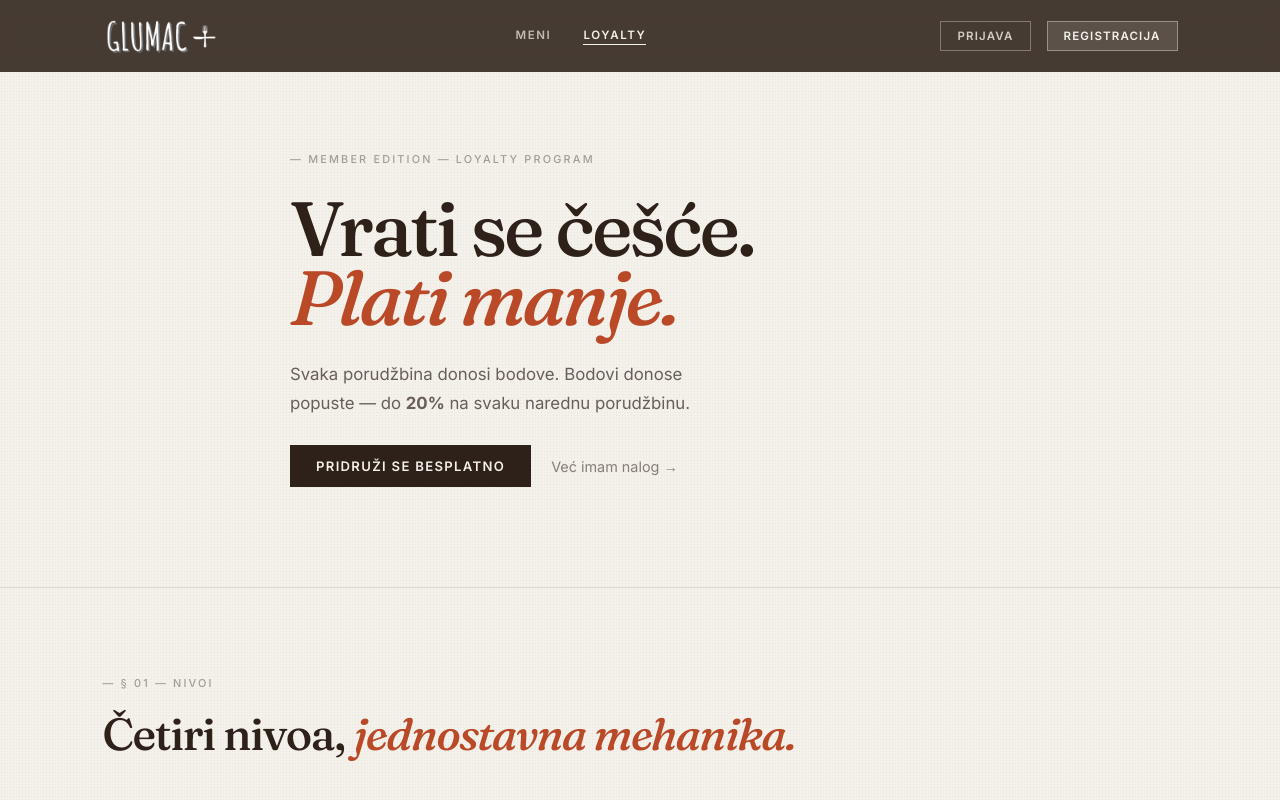
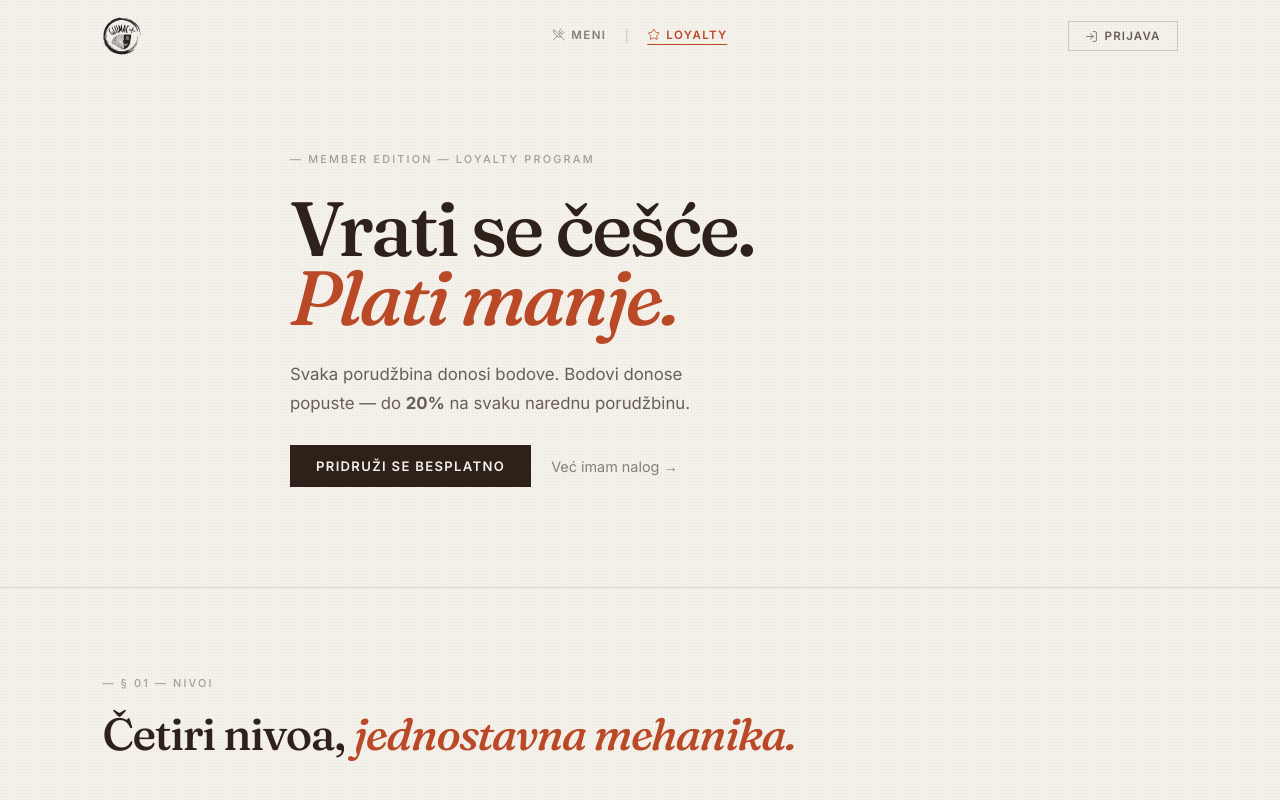
Before and after one commit to dukanx/GLUMAC-PLUS, a React (Vite) app in the folder frontend/: page /loyalty in a window 1280 px wide. Shown: the top 800 px of the page. Built offline with nearby package versions, Linux system fonts and the light colour scheme; no server answers; a web font is replaced by a local one.

Commit message:
feat: dodati mobilni prikaz za navbar, kao i novi dizajn

```diff
--- a/frontend/src/components/Navbar.module.css
+++ b/frontend/src/components/Navbar.module.css
@@ -1,4 +1,5 @@
-/* ── NAVBAR ── */
+/* ── NAVBAR ─────────────────────────────────────────────── */
+
 .navbar {
     position: fixed;
     top: 0;
@@ -8,309 +9,349 @@
     height: 72px;
     display: flex;
     align-items: center;
-    justify-content: space-between;
     padding: 0 8%;
+    background: transparent;
+    transition: background 0.4s ease-out, backdrop-filter 0.4s ease-out;
+}
 
-    /* Uvek tamna, blago transparentna pozadina */
-    background: hsl(22 30% 14% / 0.88);
+.navbarScrolled {
+    background: hsl(28 18% 86% / 0.92);
     backdrop-filter: blur(10px);
     -webkit-backdrop-filter: blur(10px);
-    transition: background 0.35s ease-out;
 }
 
-/* Scrolled stanje — toplija, malo tamnija od pozadine stranice */
-.navbarScrolled {
-    background: hsl(28 18% 86% / 0.88);
-}
-
-/* Mutni prelaz na dnu umesto linije */
+/* Mutni prelaz na dnu */
 .navbarScrolled::after {
     content: '';
     position: absolute;
-    left: 0;
-    right: 0;
-    bottom: -20px;
+    left: 0; right: 0; bottom: -20px;
     height: 20px;
     background: linear-gradient(to bottom, var(--paper-3), transparent);
     pointer-events: none;
 }
 
 /* ── LOGO ── */
+
 .logo {
     display: flex;
     align-items: center;
     text-decoration: none;
     flex-shrink: 0;
+    z-index: 1;
 }
 
 .logoImg {
-    height: 40px;
+    height: 38px;
     width: auto;
 }
 
-/* ── NAVIGACIJA (centar) ── */
+/* ── CENTAR — apsolutno centriran ── */
+
 .center {
+    position: absolute;
+    left: 50%;
+    transform: translateX(-50%);
     display: flex;
     align-items: center;
-    gap: var(--space-md);
+    gap: 20px;
 }
 
 .navLink {
     font-family: var(--sans);
     font-size: 0.72rem;
     font-weight: 600;
-    letter-spacing: 0.14em;
+    letter-spacing: 0.12em;
     text-transform: uppercase;
     text-decoration: none;
-
-    /* Na tamnoj pozadini — svetli tekst */
-    color: hsl(36 30% 94% / 0.7);
-    transition: color 0.25s ease-out;
+    color: hsl(36 30% 94% / 0.75);
+    display: inline-flex;
+    align-items: center;
+    gap: 6px;
     position: relative;
     padding-bottom: 3px;
+    transition: color 0.25s;
 }
 
-/* Underline animacija */
 .navLink::after {
     content: '';
     position: absolute;
-    bottom: 0;
-    left: 0;
-    width: 0;
-    height: 1px;
+    bottom: 0; left: 0;
+    width: 0; height: 1px;
     background: currentColor;
     transition: width 0.3s ease-out;
 }
+.navLink:hover::after,
+.navLinkAktivan::after { width: 100%; }
 
-.navLink:hover::after,
-.navLinkAktivan::after {
-    width: 100%;
+.navLink:hover { color: hsl(36 30% 94% / 1); }
+.navLinkAktivan { color: var(--paper); }
+
+/* Scrolled */
+.navbarScrolled .navLink { color: var(--ink-55); }
+.navbarScrolled .navLink:hover { color: var(--ink); }
+.navbarScrolled .navLinkAktivan { color: var(--rust); }
+
+/* Tamni — sve stranice osim home pre scrolla */
+.navbarTamni .navLink { color: var(--ink-55); }
+.navbarTamni .navLink:hover { color: var(--ink); }
+.navbarTamni .navLinkAktivan { color: var(--rust); }
+
+/* Separator */
+.navDivider {
+    width: 1px;
+    height: 14px;
+    background: hsl(36 30% 94% / 0.2);
+    flex-shrink: 0;
 }
+.navbarScrolled .navDivider,
+.navbarTamni .navDivider { background: var(--ink-20); }
 
-.navLink:hover {
-    color: hsl(36 30% 94% / 1);
-}
+/* ── DESNO (desktop) ── */
 
-.navLinkAktivan {
-    color: var(--paper);
-}
-
-/* Na scrolled navbaru — tamni linkovi */
-.navbarScrolled .navLink {
-    color: var(--ink-55);
-}
-
-.navbarScrolled .navLink:hover {
-    color: var(--ink);
-}
-
-.navbarScrolled .navLinkAktivan {
-    color: var(--rust);
-}
-
-/* ── DESNA STRANA ── */
 .desno {
+    margin-left: auto;
     display: flex;
     align-items: center;
-    gap: var(--space-sm);
+    gap: 12px;
     flex-shrink: 0;
-}
-
-/* Kada je ulogovan */
-.korisnikInfo {
-    display: flex;
-    flex-direction: column;
-    align-items: flex-end;
-    gap: 1px;
+    z-index: 1;
 }
 
 .korisnikIme {
     font-family: var(--sans);
-    font-size: 0.85rem;
+    font-size: 0.75rem;
     font-weight: 600;
-    color: hsl(36 30% 94% / 0.9);
-    transition: color 0.35s ease-out;
+    letter-spacing: 0.06em;
+    color: hsl(36 30% 94% / 0.75);
+    transition: color 0.35s;
 }
+.navbarScrolled .korisnikIme,
+.navbarTamni .korisnikIme { color: var(--ink-70); }
 
-.navbarScrolled .korisnikIme {
-    color: var(--ink);
+.ikonicaDugme {
+    display: flex;
+    align-items: center;
+    background: transparent;
+    border: none;
+    cursor: pointer;
+    padding: 5px;
+    color: hsl(36 30% 94% / 0.55);
+    text-decoration: none;
+    transition: color 0.25s;
 }
+.ikonicaDugme:hover { color: var(--paper); }
+.navbarScrolled .ikonicaDugme,
+.navbarTamni .ikonicaDugme { color: var(--ink-40); }
+.navbarScrolled .ikonicaDugme:hover,
+.navbarTamni .ikonicaDugme:hover { color: var(--rust); }
 
-.korisnikBodovi {
-    font-family: var(--sans);
-    font-size: 0.68rem;
-    font-weight: 400;
-    letter-spacing: 0.08em;
+.dugmeOdjava {
+    display: flex;
+    align-items: center;
+    background: transparent;
+    border: none;
+    cursor: pointer;
+    padding: 5px;
     color: hsl(36 30% 94% / 0.45);
-    transition: color 0.35s ease-out;
+    transition: color 0.25s;
 }
+.dugmeOdjava:hover { color: var(--rust); }
+.navbarScrolled .dugmeOdjava,
+.navbarTamni .dugmeOdjava { color: var(--ink-40); }
+.navbarScrolled .dugmeOdjava:hover,
+.navbarTamni .dugmeOdjava:hover { color: var(--rust); }
 
-.navbarScrolled .korisnikBodovi {
-    color: var(--ink-40);
-}
-
-/* ── Dugmad ── */
-
-/* Odjava — outline paper na tamnom, outline ink na svetlom */
-.dugmeOdjava {
+.dugmePrijava {
+    display: inline-flex;
+    align-items: center;
+    gap: 7px;
     font-family: var(--sans);
     font-size: 0.72rem;
     font-weight: 600;
     letter-spacing: 0.1em;
     text-transform: uppercase;
     background: transparent;
-    border: 1px solid hsl(36 30% 94% / 0.35);
+    border: 1px solid hsl(36 30% 94% / 0.3);
     color: hsl(36 30% 94% / 0.8);
     padding: 7px 16px;
-    border-radius: 0;
-    cursor: pointer;
-    transition: border-color 0.25s ease-out, color 0.25s ease-out, background 0.25s ease-out;
+    text-decoration: none;
+    transition: border-color 0.25s, color 0.25s;
+}
+.dugmePrijava:hover { border-color: var(--paper); color: var(--paper); }
+.navbarScrolled .dugmePrijava,
+.navbarTamni .dugmePrijava { border-color: var(--ink-20); color: var(--ink-70); }
+.navbarScrolled .dugmePrijava:hover,
+.navbarTamni .dugmePrijava:hover { border-color: var(--ink); color: var(--ink); }
+
+/* ── MOBILNI DESNI UGAO (ime + srce) ── */
+
+.mobileDesno {
+    display: none;
+    align-items: center;
+    gap: 10px;
+    margin-left: auto;
+    z-index: 1;
 }
 
-.dugmeOdjava:hover {
-    border-color: var(--paper);
-    color: var(--paper);
-}
-
-.navbarScrolled .dugmeOdjava {
-    border-color: var(--ink-20);
-    color: var(--ink-70);
-}
-
-.navbarScrolled .dugmeOdjava:hover {
-    background: var(--ink);
-    border-color: var(--ink);
-    color: var(--paper);
-}
-
-/* Prijava — outline */
-.dugmePrijava {
+.mobileIme {
     font-family: var(--sans);
     font-size: 0.72rem;
     font-weight: 600;
-    letter-spacing: 0.1em;
-    text-transform: uppercase;
+    letter-spacing: 0.08em;
+    color: hsl(36 30% 94% / 0.75);
+    transition: color 0.35s;
+}
+.navbarScrolled .mobileIme,
+.navbarTamni .mobileIme { color: var(--ink-70); }
+
+.mobileSrce {
+    display: flex;
+    align-items: center;
+    color: hsl(36 30% 94% / 0.55);
+    text-decoration: none;
+    transition: color 0.25s;
+}
+.mobileSrce:hover { color: var(--paper); }
+.navbarScrolled .mobileSrce,
+.navbarTamni .mobileSrce { color: var(--ink-40); }
+.navbarScrolled .mobileSrce:hover,
+.navbarTamni .mobileSrce:hover { color: var(--rust); }
+
+/* ── HAMBURGER — 3 bars → X ── */
+
+.hamburger {
+    display: none;
+    flex-direction: column;
+    justify-content: center;
+    align-items: center;
+    gap: 5px;
     background: transparent;
-    border: 1px solid hsl(36 30% 94% / 0.35);
-    color: hsl(36 30% 94% / 0.8);
-    padding: 7px 16px;
-    border-radius: 0;
+    border: none;
     cursor: pointer;
-    transition: border-color 0.25s ease-out, color 0.25s ease-out;
-    text-decoration: none;
-    display: inline-block;
+    padding: 8px 4px;
+    margin-left: 10px;
+    z-index: 1;
+    color: hsl(36 30% 94% / 0.85);
+    transition: color 0.25s;
+}
+.hamburger:hover { color: var(--paper); }
+.navbarScrolled .hamburger,
+.navbarTamni .hamburger { color: var(--ink-70); }
+.navbarScrolled .hamburger:hover,
+.navbarTamni .hamburger:hover { color: var(--ink); }
+
+.bar {
+    display: block;
+    width: 22px;
+    height: 1.5px;
+    background: currentColor;
+    transform-origin: center;
+    transition:
+        transform 0.38s cubic-bezier(0.25, 0.46, 0.45, 0.94),
+        opacity   0.25s ease,
+        width     0.35s ease;
 }
 
-.dugmePrijava:hover {
-    border-color: var(--paper);
-    color: var(--paper);
+/* Animacija u X */
+.hamburgerOtvoren .bar:nth-child(1) { transform: translateY(6.5px) rotate(45deg); }
+.hamburgerOtvoren .bar:nth-child(2) { opacity: 0; width: 0; }
+.hamburgerOtvoren .bar:nth-child(3) { transform: translateY(-6.5px) rotate(-45deg); }
+
+/* ── MOBILNI DROP MENI ── */
+
+@keyframes dropdownIn {
+    from { opacity: 0; transform: translateY(-10px); }
+    to   { opacity: 1; transform: translateY(0); }
 }
 
-.navbarScrolled .dugmePrijava {
-    border-color: var(--ink-20);
-    color: var(--ink-70);
+.mobileMenu {
+    position: fixed;
+    top: 72px;
+    left: -1px;
+    right: -1px;
+    z-index: 99;
+    background: hsl(22 30% 14% / 0.55);
+    backdrop-filter: blur(22px);
+    -webkit-backdrop-filter: blur(22px);
+    border-bottom: none;
+    padding: 8px 8% 72px;
+    display: flex;
+    flex-direction: column;
+    animation: dropdownIn 0.28s cubic-bezier(0.25, 0.46, 0.45, 0.94) forwards;
+    -webkit-mask-image: linear-gradient(to bottom, black calc(100% - 20px), transparent 100%);
+    mask-image: linear-gradient(to bottom, black calc(100% - 20px), transparent 100%);
 }
 
-.navbarScrolled .dugmePrijava:hover {
-    border-color: var(--ink);
-    color: var(--ink);
+/* Svetlo staklo — za ostale stranice */
+.mobileMenuSvetli {
+    background: hsl(36 30% 94% / 0.72);
+    border-bottom-color: var(--ink-12);
 }
 
-/* Registracija — solid */
-.dugmeRegistracija {
+.mobilniLink {
+    display: flex;
+    align-items: center;
+    gap: 10px;
     font-family: var(--sans);
-    font-size: 0.72rem;
+    font-size: 0.82rem;
     font-weight: 600;
     letter-spacing: 0.1em;
     text-transform: uppercase;
-    background: hsl(36 30% 94% / 0.12);
-    border: 1px solid hsl(36 30% 94% / 0.4);
-    color: var(--paper);
-    padding: 7px 16px;
-    border-radius: 0;
+    color: hsl(36 30% 94% / 0.82);
+    text-decoration: none;
+    padding: 15px 0;
+    transition: color 0.2s, padding-left 0.2s;
+}
+/* Tanka linija samo između uzastopnih linkova */
+.mobilniLink + .mobilniLink {
+    border-top: 1px solid hsl(36 30% 94% / 0.08);
+}
+.mobilniLink:hover { color: var(--paper); padding-left: 6px; }
+
+/* Svetli meni — tamni tekst */
+.mobileMenuSvetli .mobilniLink { color: var(--ink-70); }
+.mobileMenuSvetli .mobilniLink + .mobilniLink { border-top-color: var(--ink-12); }
+.mobileMenuSvetli .mobilniLink:hover { color: var(--ink); }
+
+/* Jedna deblja linija iznad odjavi se */
+.mobilniDivider {
+    height: 0;
+    border-top: 1.5px solid hsl(36 30% 94% / 0.25);
+    margin: 4px 0;
+}
+.mobileMenuSvetli .mobilniDivider { border-top-color: var(--ink-20); }
+
+.mobilniOdjava {
+    display: flex;
+    align-items: center;
+    gap: 10px;
+    font-family: var(--sans);
+    font-size: 0.82rem;
+    font-weight: 600;
+    letter-spacing: 0.1em;
+    text-transform: uppercase;
+    color: hsl(36 30% 94% / 0.4);
+    background: transparent;
+    border: none;
+    padding: 15px 0;
     cursor: pointer;
-    transition: background 0.25s ease-out, border-color 0.25s ease-out;
-    text-decoration: none;
-    display: inline-block;
+    transition: color 0.2s;
+}
+.mobilniOdjava:hover { color: var(--rust); }
+.mobileMenuSvetli .mobilniOdjava { color: var(--ink-40); }
+.mobileMenuSvetli .mobilniOdjava:hover { color: var(--rust); }
+
+/* ── RESPONSIVE ── */
+
+@media (max-width: 768px) {
+    .navbar { padding: 0 5%; }
+    .center { display: none; }
+    .desno  { display: none; }
+    .mobileDesno { display: flex; }
+    .hamburger { display: flex; }
+    .mobileMenu { padding: 8px 5% 72px; }
 }
 
-.dugmeRegistracija:hover {
-    background: hsl(36 30% 94% / 0.22);
-    border-color: hsl(36 30% 94% / 0.7);
+@media (min-width: 769px) {
+    .mobileMenu { display: none; }
 }
-
-.navbarScrolled .dugmeRegistracija {
-    background: var(--ink);
-    border-color: var(--ink);
-    color: var(--paper);
-}
-
-.navbarScrolled .dugmeRegistracija:hover {
-    background: var(--rust);
-    border-color: var(--rust);
-}
-
-/* ── RESPONSIVE ── */
-@media (max-width: 768px) {
-    .navbar {
-        padding: 0 5%;
-    }
-
-    .center {
-        gap: var(--space-sm);
-    }
-
-    .korisnikBodovi {
-        display: none;
-    }
-}
-
-@media (max-width: 480px) {
-    .center {
-        display: none;
-    }
-}
-
-/* ── KORPA IKONA ── */
-.korpaIkona {
-    position: relative;
-    background: transparent;
-    border: none;
-    font-size: 1.2rem;
-    cursor: pointer;
-    padding: 6px;
-    border-radius: 0;
-    display: flex;
-    align-items: center;
-    justify-content: center;
-    color: hsl(36 30% 94% / 0.75);
-    transition: color 0.25s ease-out;
-}
-
-.korpaIkona:hover {
-    color: var(--paper);
-}
-
-.navbarScrolled .korpaIkona {
-    color: var(--ink-55);
-}
-
-.navbarScrolled .korpaIkona:hover {
-    color: var(--ink);
-}
-
-.korpaBadge {
-    position: absolute;
-    top: 0;
-    right: 0;
-    background: var(--rust);
-    color: var(--paper);
-    font-size: 0.6rem;
-    font-weight: 700;
-    width: 16px;
-    height: 16px;
-    border-radius: 0;
-    display: flex;
-    align-items: center;
-    justify-content: center;
-}
--- a/frontend/src/components/Navbar.tsx
+++ b/frontend/src/components/Navbar.tsx
@@ -1,92 +1,177 @@
-import { Link, NavLink, useNavigate } from 'react-router-dom';
+import { Link, NavLink, useLocation } from 'react-router-dom';
 import { useEffect, useState } from 'react';
-import logo from '../assets/logo.png';
-import logoTamni from '../assets/logoDark.png';
+import {
+    UtensilsCrossed, Star, ClipboardList, Heart,
+    LogIn, LogOut, LayoutDashboard,
+} from 'lucide-react';
+import gpWhiteLogo from '../assets/GPwhiteNOBG.png';
+import gpBlackLogo from '../assets/GPblackNOBG.png';
 import styles from './Navbar.module.css';
 import { useAuth } from '../context/AuthContext';
-import { useCart } from '../context/CartContext';
 
 export default function Navbar() {
     const { korisnik, logout } = useAuth();
-  const { ukupnoStavki } = useCart();
-  const navigate = useNavigate();
+    const { pathname } = useLocation();
     const [scrolled, setScrolled] = useState(false);
-  const uloga = (korisnik as any)?.uloga;
+    const [menuOtvoren, setMenuOtvoren] = useState(false);
+    const uloga = korisnik?.uloga;
+    const jeZaposleni = uloga === 'ADMIN' || uloga === 'ZAPOSLENI';
+    const jeHome = pathname === '/';
+    const svetli = jeHome && !scrolled;
 
-  // Scroll listener
     useEffect(() => {
-    const handleScroll = () => setScrolled(window.scrollY > 20);
-    window.addEventListener('scroll', handleScroll);
-    return () => window.removeEventListener('scroll', handleScroll);
+        const onScroll = () => setScrolled(window.scrollY > 20);
+        window.addEventListener('scroll', onScroll);
+        return () => window.removeEventListener('scroll', onScroll);
     }, []);
+
+    useEffect(() => {
+        document.body.style.overflow = menuOtvoren ? 'hidden' : '';
+        return () => { document.body.style.overflow = ''; };
+    }, [menuOtvoren]);
 
     const handleLogout = () => {
         logout();
+        setMenuOtvoren(false);
         window.location.href = '/';
     };
 
-  const navLinkKlasa = ({ isActive }: { isActive: boolean }) =>
+    const navKlasa = ({ isActive }: { isActive: boolean }) =>
         `${styles.navLink} ${isActive ? styles.navLinkAktivan : ''}`;
 
+    const zatvori = () => setMenuOtvoren(false);
+
+    const navKlase = [
+        styles.navbar,
+        scrolled ? styles.navbarScrolled : '',
+        !svetli ? styles.navbarTamni : '',
+    ].filter(Boolean).join(' ');
+
     return (
-    <nav className={`${styles.navbar} ${scrolled ? styles.navbarScrolled : ''}`}>
+        <>
+            <nav className={navKlase}>
 
-
-      {/* LOGO */}
+                {/* Logo */}
                 <Link to="/" className={styles.logo}>
-        <img src={scrolled ? logoTamni : logo} alt="Glumac Plus" className={styles.logoImg} />
+                    <img
+                        src={svetli ? gpWhiteLogo : gpBlackLogo}
+                        alt="Glumac Plus"
+                        className={styles.logoImg}
+                    />
                 </Link>
 
-      {/* CENTAR — navigacija */}
+                {/* Centar — navigacija (desktop) */}
                 <div className={styles.center}>
-        <NavLink to="/meni" className={navLinkKlasa}>
-          Meni
+                    {jeZaposleni ? (
+                        <NavLink to="/admin" className={navKlasa}>
+                            <LayoutDashboard size={13} strokeWidth={1.5} /> Panel
                         </NavLink>
-        <NavLink to="/loyalty" className={navLinkKlasa}>
-          Loyalty
+                    ) : korisnik ? (
+                        <>
+                            <NavLink to="/meni" className={navKlasa}>
+                                <UtensilsCrossed size={13} strokeWidth={1.5} /> Meni
                             </NavLink>
-        {korisnik && (
+                            <span className={styles.navDivider} />
+                            <NavLink to="/loyalty" className={navKlasa}>
+                                <Star size={13} strokeWidth={1.5} /> Loyalty
+                            </NavLink>
+                            <span className={styles.navDivider} />
+                            <NavLink to="/istorija" className={navKlasa}>
+                                <ClipboardList size={13} strokeWidth={1.5} /> Porudžbine
+                            </NavLink>
+                        </>
+                    ) : (
                         <>
-
-            <NavLink to="/istorija" className={navLinkKlasa}>
-              Porudžbine
+                            <NavLink to="/meni" className={navKlasa}>
+                                <UtensilsCrossed size={13} strokeWidth={1.5} /> Meni
                             </NavLink>
-            {(uloga === 'ADMIN' || uloga === 'ZAPOSLENI') && (
-              <NavLink to="/admin" className={navLinkKlasa}>
-                Panel
+                            <span className={styles.navDivider} />
+                            <NavLink to="/loyalty" className={navKlasa}>
+                                <Star size={13} strokeWidth={1.5} /> Loyalty
                             </NavLink>
-            )}
                         </>
                     )}
                 </div>
 
-      {/* DESNO — auth */}
+                {/* Desno (desktop) */}
                 <div className={styles.desno}>
                     {korisnik ? (
                         <>
-            <div className={styles.korisnikInfo}>
+                            <Link to="/omiljene" className={styles.ikonicaDugme} title="Omiljene">
+                                <Heart size={16} strokeWidth={1.5} />
+                            </Link>
                             <span className={styles.korisnikIme}>{korisnik.ime}</span>
-              <span className={styles.korisnikBodovi}>
-                {korisnik.brojBodova} bodova
-              </span>
-            </div>
-
-            <button onClick={handleLogout} className={styles.dugmeOdjava}>
-              Odjavi se
+                            <button onClick={handleLogout} className={styles.dugmeOdjava} title="Odjavi se">
+                                <LogOut size={16} strokeWidth={1.5} />
                             </button>
                         </>
                     ) : (
+                        <Link to="/login" className={styles.dugmePrijava}>
+                            <LogIn size={13} strokeWidth={1.5} /> Prijava
+                        </Link>
+                    )}
+                </div>
+
+                {/* Mobilni desni ugao — ime + omiljene (samo mobile) */}
+                <div className={styles.mobileDesno}>
+                    {korisnik && (
                         <>
-            <Link to="/login" className={styles.dugmePrijava}>
-              Prijava
-            </Link>
-            <Link to="/register" className={styles.dugmeRegistracija}>
-              Registracija
+                            <span className={styles.mobileIme}>{korisnik.ime}</span>
+                            <Link to="/omiljene" className={styles.mobileSrce} onClick={zatvori} title="Omiljene">
+                                <Heart size={17} strokeWidth={1.5} />
                             </Link>
                         </>
                     )}
                 </div>
 
+                {/* Hamburger — 3 linije → X animacija */}
+                <button
+                    className={`${styles.hamburger} ${menuOtvoren ? styles.hamburgerOtvoren : ''}`}
+                    onClick={() => setMenuOtvoren(v => !v)}
+                    aria-label={menuOtvoren ? 'Zatvori meni' : 'Otvori meni'}
+                >
+                    <span className={styles.bar} />
+                    <span className={styles.bar} />
+                    <span className={styles.bar} />
+                </button>
             </nav>
+
+            {/* Mobilni drop meni */}
+            {menuOtvoren && (
+                <div className={`${styles.mobileMenu} ${!svetli ? styles.mobileMenuSvetli : ''}`}>
+                    <NavLink to="/meni" className={styles.mobilniLink} onClick={zatvori}>
+                        <UtensilsCrossed size={15} strokeWidth={1.5} /> Meni
+                    </NavLink>
+                    <NavLink to="/loyalty" className={styles.mobilniLink} onClick={zatvori}>
+                        <Star size={15} strokeWidth={1.5} /> Loyalty
+                    </NavLink>
+                    {korisnik && !jeZaposleni && (
+                        <>
+                            <NavLink to="/istorija" className={styles.mobilniLink} onClick={zatvori}>
+                                <ClipboardList size={15} strokeWidth={1.5} /> Porudžbine
+                            </NavLink>
+                            <NavLink to="/omiljene" className={styles.mobilniLink} onClick={zatvori}>
+                                <Heart size={15} strokeWidth={1.5} /> Omiljene
+                            </NavLink>
+                        </>
+                    )}
+                    {jeZaposleni && (
+                        <NavLink to="/admin" className={styles.mobilniLink} onClick={zatvori}>
+                            <LayoutDashboard size={15} strokeWidth={1.5} /> Panel
+                        </NavLink>
+                    )}
+                    <div className={styles.mobilniDivider} />
+                    {korisnik ? (
+                        <button onClick={handleLogout} className={styles.mobilniOdjava}>
+                            <LogOut size={15} strokeWidth={1.5} /> Odjavi se
+                        </button>
+                    ) : (
+                        <NavLink to="/login" className={styles.mobilniLink} onClick={zatvori}>
+                            <LogIn size={15} strokeWidth={1.5} /> Prijava
+                        </NavLink>
+                    )}
+                </div>
+            )}
+        </>
     );
 }
--- a/frontend/src/context/AuthContext.tsx
+++ b/frontend/src/context/AuthContext.tsx
@@ -5,6 +5,7 @@ interface Korisnik {
     id: number;
     ime: string;
     email: string;
+    uloga?: string;
     brojBodova: number;
     loyaltyNivo?: string;
 }
```
Lines whose indentation alone changed are shown as unchanged.
